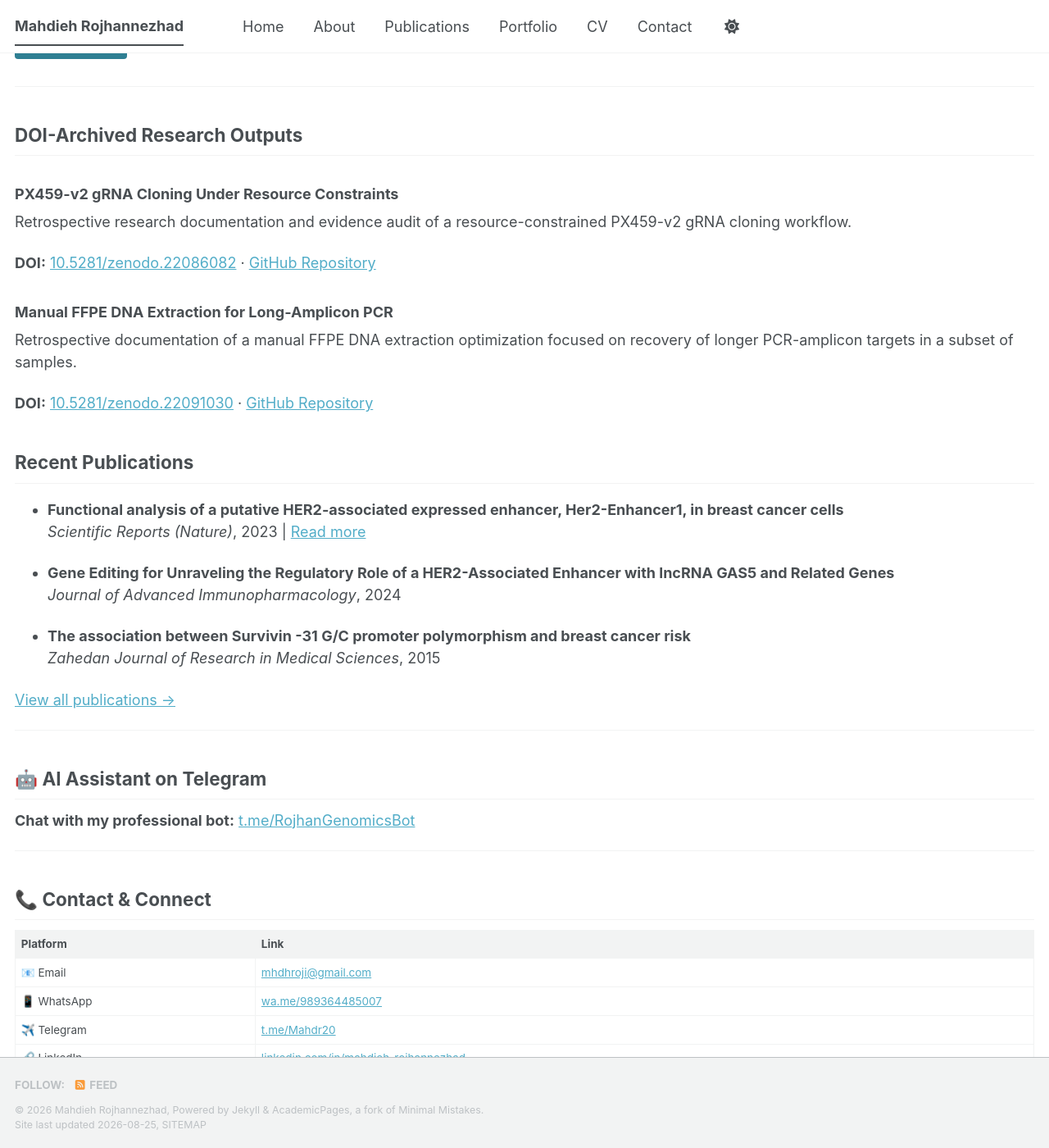
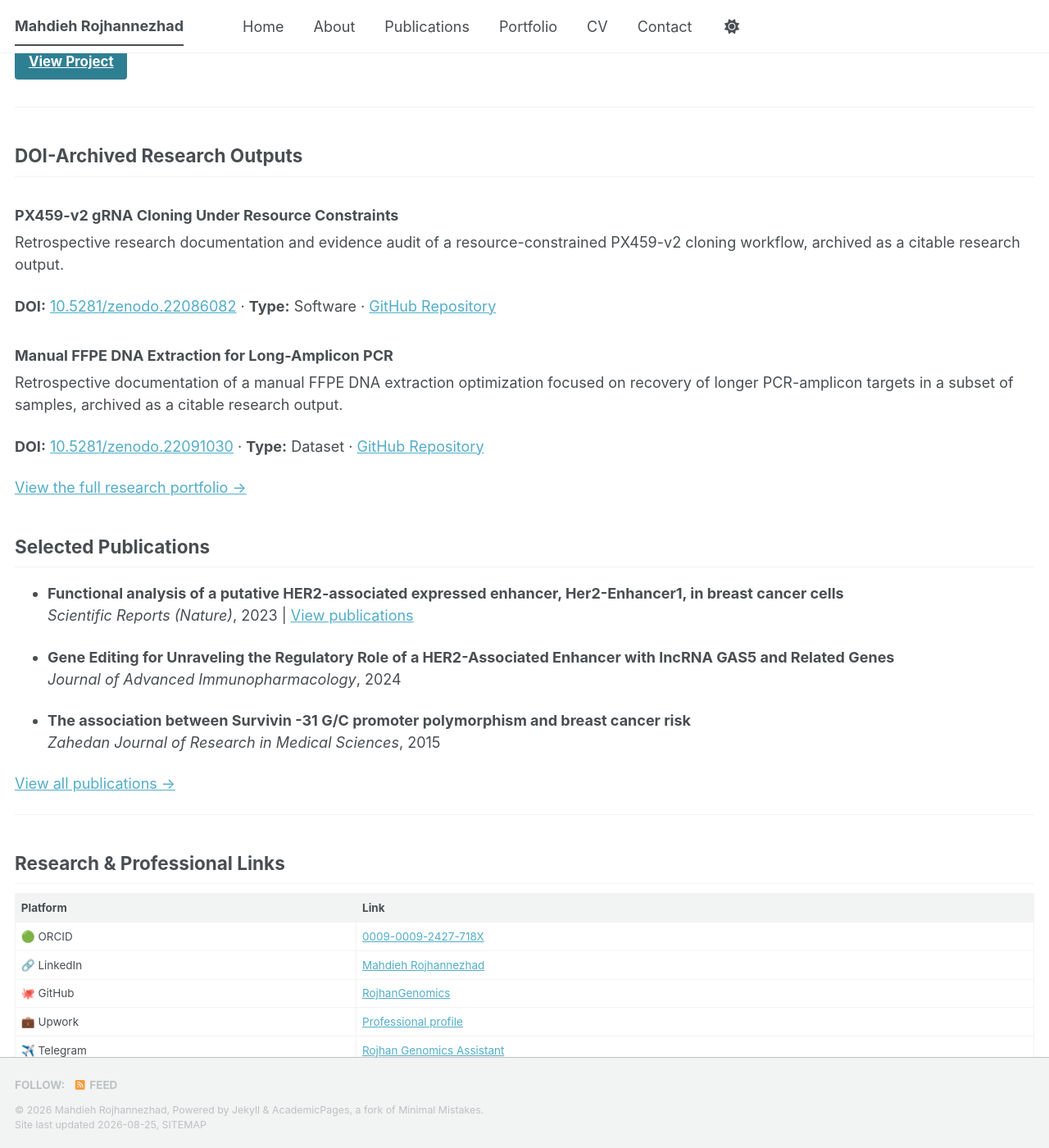
Before and after one commit to RojhanGenomics/RojhanGenomics.github.io, a Jekyll site: the page built from index.md, in a window 1280 px wide and 1400 px high, scrolled down 1535 px. Shown: the whole window at 82% size. Built offline with Jekyll 4.4.1, drawn with Linux system fonts in a browser that asks for light colours; a script bundle is joined from its source files by our own code; library files that are not in the unit come from our copies; some of the changed text lies outside the part shown.

Commit message:
Optimize homepage for research portfolio, DOI outputs, and professional discovery

```diff
--- a/index.md
+++ b/index.md
@@ -6,14 +6,14 @@ header:
   overlay_filter: "0.5"
   overlay_image: /images/header-bg.png
   actions:
-    - label: "🔬 View My Portfolio"
+    - label: "🔬 View Research Portfolio"
       url: "/portfolio/"
-    - label: "💻 GitHub Repositories"
+    - label: "💻 GitHub Projects"
       url: "https://github.com/RojhanGenomics"
-excerpt: "<p style='font-size:1.1em; color:#a8d8f0; letter-spacing:0.05em; margin-top:0.5em;'>Cancer Genomics Research &nbsp;|&nbsp; Functional Genomics &nbsp;|&nbsp; Precision Medicine</p><div style='margin-top:1em; display:flex; gap:10px; flex-wrap:wrap;'><span style='background:rgba(255,255,255,0.15); color:#ffffff; padding:6px 16px; border-radius:20px; border:1px solid rgba(255,255,255,0.4); font-size:0.9em;'>🧬 Cancer Genomics Researcher</span><span style='background:rgba(255,255,255,0.15); color:#ffffff; padding:6px 16px; border-radius:20px; border:1px solid rgba(255,255,255,0.4); font-size:0.9em;'>✂️ CRISPR/Cas9 Specialist</span><span style='background:rgba(255,255,255,0.15); color:#ffffff; padding:6px 16px; border-radius:20px; border:1px solid rgba(255,255,255,0.4); font-size:0.9em;'>🔬 Molecular Geneticist</span><span style='background:rgba(255,255,255,0.15); color:#ffffff; padding:6px 16px; border-radius:20px; border:1px solid rgba(255,255,255,0.4); font-size:0.9em;'>📊 Genomic Data Analyst</span></div>"
+excerpt: "<p style='font-size:1.1em; color:#a8d8f0; letter-spacing:0.05em; margin-top:0.5em;'>Cancer Genomics &nbsp;|&nbsp; Functional Genomics &nbsp;|&nbsp; Translational & Computational Biology</p><div style='margin-top:1em; display:flex; gap:10px; flex-wrap:wrap;'><span style='background:rgba(255,255,255,0.15); color:#ffffff; padding:6px 16px; border-radius:20px; border:1px solid rgba(255,255,255,0.4); font-size:0.9em;'>🧬 Cancer Genomics</span><span style='background:rgba(255,255,255,0.15); color:#ffffff; padding:6px 16px; border-radius:20px; border:1px solid rgba(255,255,255,0.4); font-size:0.9em;'>✂️ CRISPR/Cas9 & Functional Genomics</span><span style='background:rgba(255,255,255,0.15); color:#ffffff; padding:6px 16px; border-radius:20px; border:1px solid rgba(255,255,255,0.4); font-size:0.9em;'>📊 Genomic Data Analysis</span></div>"
 
 intro:
-  - excerpt: "Bridging molecular genetics, cancer genomics, and computational biology to advance **precision medicine** and **translational biotechnology**."
+  - excerpt: "Ph.D. Geneticist working at the intersection of **cancer genomics, functional genomics, molecular genetics, and computational biology**, with an emphasis on reproducible research documentation and translational applications."
 
 feature_row:
   - image_path: /images/wes-icon.png
@@ -69,19 +69,21 @@ feature_row:
 ## DOI-Archived Research Outputs
 
 ### PX459-v2 gRNA Cloning Under Resource Constraints
-Retrospective research documentation and evidence audit of a resource-constrained PX459-v2 gRNA cloning workflow.
+Retrospective research documentation and evidence audit of a resource-constrained PX459-v2 cloning workflow, archived as a citable research output.
 
-**DOI:** [10.5281/zenodo.22086082](https://doi.org/10.5281/zenodo.22086082) · [GitHub Repository](https://github.com/RojhanGenomics/px459-v2-resource-constrained-cloning)
+**DOI:** [10.5281/zenodo.22086082](https://doi.org/10.5281/zenodo.22086082) · **Type:** Software · [GitHub Repository](https://github.com/RojhanGenomics/px459-v2-resource-constrained-cloning)
 
 ### Manual FFPE DNA Extraction for Long-Amplicon PCR
-Retrospective documentation of a manual FFPE DNA extraction optimization focused on recovery of longer PCR-amplicon targets in a subset of samples.
+Retrospective documentation of a manual FFPE DNA extraction optimization focused on recovery of longer PCR-amplicon targets in a subset of samples, archived as a citable research output.
 
-**DOI:** [10.5281/zenodo.22091030](https://doi.org/10.5281/zenodo.22091030) · [GitHub Repository](https://github.com/RojhanGenomics/ffpe-manual-dna-extraction-long-amplicon-pcr)
+**DOI:** [10.5281/zenodo.22091030](https://doi.org/10.5281/zenodo.22091030) · **Type:** Dataset · [GitHub Repository](https://github.com/RojhanGenomics/ffpe-manual-dna-extraction-long-amplicon-pcr)
 
-## Recent Publications
+[View the full research portfolio →](/portfolio/)
+
+## Selected Publications
 
 - **Functional analysis of a putative HER2-associated expressed enhancer, Her2-Enhancer1, in breast cancer cells**
-  *Scientific Reports (Nature)*, 2023 | [Read more](/publications/)
+  *Scientific Reports (Nature)*, 2023 | [View publications](/publications/)
 
 - **Gene Editing for Unraveling the Regulatory Role of a HER2-Associated Enhancer with lncRNA GAS5 and Related Genes**
   *Journal of Advanced Immunopharmacology*, 2024
@@ -93,28 +95,24 @@ Retrospective documentation of a manual FFPE DNA extraction optimization focused
 
 ---
 
-## 🤖 AI Assistant on Telegram
+## Research & Professional Links
 
-**Chat with my professional bot:** [t.me/RojhanGenomicsBot](https://t.me/RojhanGenomicsBot)
+| Platform | Link |
+|----------|------|
+| 🟢 ORCID | [0009-0009-2427-718X](https://orcid.org/0009-0009-2427-718X) |
+| 🔗 LinkedIn | [Mahdieh Rojhannezhad](https://linkedin.com/in/mahdieh-rojhannezhad) |
+| 🐙 GitHub | [RojhanGenomics](https://github.com/RojhanGenomics) |
+| 💼 Upwork | [Professional profile](https://www.upwork.com/freelancers/~015ac027e4d434b2e7) |
+| ✈️ Telegram | [Rojhan Genomics Assistant](https://t.me/RojhanGenomicsBot) |
+
+## Contact
+
+For research collaboration, scientific writing, genomics analysis, or consulting inquiries:
+📧 [mhdhroji@gmail.com](mailto:mhdhroji@gmail.com) · [mahdiehrojhan@gmail.com](mailto:mahdiehrojhan@gmail.com)
 
 ---
 
-## 📞 Contact & Connect
-
-| Platform | Link |
-|----------|------|
-| 📧 Email | [mhdhroji@gmail.com](mailto:mhdhroji@gmail.com) |
-| 📱 WhatsApp | [wa.me/989364485007](https://wa.me/989364485007) |
-| ✈️ Telegram | [t.me/Mahdr20](https://t.me/Mahdr20) |
-| 🔗 LinkedIn | [linkedin.com/in/mahdieh-rojhannezhad](https://linkedin.com/in/mahdieh-rojhannezhad) |
-| 💼 Upwork | [upwork.com/freelancers/~015ac027e4d434b2e7](https://www.upwork.com/freelancers/~015ac027e4d434b2e7) |
-| 🌐 Website | [RojhanGenomics.github.io](https://RojhanGenomics.github.io) |
-| 🐙 GitHub | [github.com/RojhanGenomics](https://github.com/RojhanGenomics) |
-| 🟢 ORCID | [0009-0009-2427-718X](https://orcid.org/0009-0009-2427-718X) |
-
----
-
-## 🔬 Featured Genomics Projects
+## Featured Genomics Projects
 
 - 🔗 [WES Variant Interpretation Case Study](https://github.com/RojhanGenomics/WES-variant-interpretation-case-study)
 - 🔗 [HER2 Enhancer Functional Analysis](https://github.com/RojhanGenomics/HER2-Enhancer-Functional-Analysis)
@@ -125,9 +123,7 @@ Retrospective documentation of a manual FFPE DNA extraction optimization focused
 - 🚧 [TP53–PRIMA-1 MD Simulation (Work in Progress)](https://github.com/RojhanGenomics/tp53-prima1-md-simulation)
 - 🩺 [PeaceHealth Insights (Live Demo)](https://peacehealthapp-n74abyvxomzlztjnbbpbe7.streamlit.app/)
 
----
-
-## 🤝 Collaboration
+## Collaboration
 
 Available for:
 
@@ -138,6 +134,4 @@ Available for:
 - Academic Collaboration
 - Freelance Consulting
 
----
-
-📍 **Tehran, Iran** | 📧 mhdhroji@gmail.com
+📍 **Tehran, Iran**
```
Also changed, not shown: other parts of index.md (+1 -1 lines).
